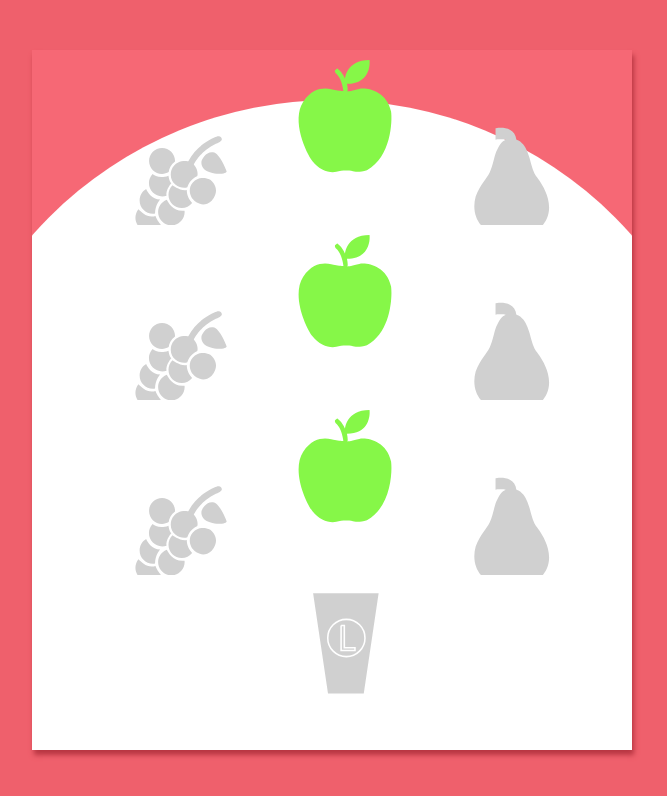
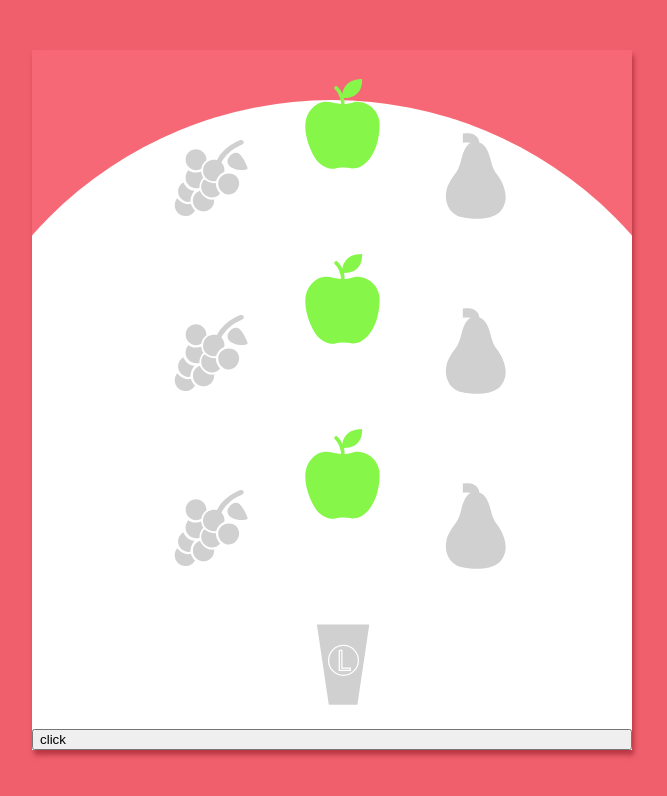
Before and after one commit to justinecomment/Yummy, a React (Create React App) app: page / in a window 1280 px wide. Shown: the top 796 px of the page, without its empty margins (308-975 px from the left). Built offline with nearby package versions, Linux system fonts and the light colour scheme.

Commit message:
+ on select Fruit, transform it to circle

```diff
--- a/package.json
+++ b/package.json
@@ -10,7 +10,9 @@
     "react-dom": "^16.4.2",
     "react-router-dom": "^4.3.1",
     "react-scripts": "1.1.5",
-    "react-transitions": "^1.0.0"
+    "react-transitions": "^1.0.0",
+    "snapsvg": "^0.5.1",
+    "snapsvg-cjs": "0.0.6"
   },
   "scripts": {
     "start-js": "react-scripts start",
--- a/src/Containers/Container/Container.css
+++ b/src/Containers/Container/Container.css
@@ -11,3 +11,10 @@
   .Container .rondBlanc {
     z-index: 0;
     position: absolute; }
+  .Container button {
+    z-index: 2;
+    position: absolute;
+    bottom: 0;
+    display: flex;
+    width: 100%;
+    text-align: center; }
--- a/src/Containers/Container/Container.js
+++ b/src/Containers/Container/Container.js
@@ -1,27 +1,48 @@
 import React, { Component } from 'react';
 import './Container.css';
-import SelectFruit from '../SelectFruit/SelectFruit';
+import SelectItem from '../SelectItem/SelectItem';
 import JsonFruits from '../../Assets/svgFruits.json';
 import JsonGlass from '../../Assets/svgGlass.json';
 
 class Container extends Component {
 
+  state={
+    clicked: false
+  }
+
+  clicked = () => {
+    this.setState({
+      clicked: true
+    })
+  }
+
   render() {
+    let clicked1 = null;
+    let clicked2 = null;
+    let clicked3 = null;
+    if(this.state.clicked){
+      clicked1= "click1";
+      clicked2= "click2";
+      clicked3= "click3";
+    }
+
     return (
       <div className="Container">
-        <svg width="100%" height ="100%" viewBox="30 0 600 200">
-          <SelectFruit item={JsonFruits} />
+        <svg id="monsvg1" width="100%" height ="100%" viewBox="30 -30 600 250">
+          <SelectItem item={JsonFruits} clicked={clicked1} />
         </svg>
-        <svg width="100%" height ="100%" viewBox="30 0 600 200">
-          <SelectFruit item={JsonFruits} />
+         <svg id="monsvg2" width="100%" height ="100%" viewBox="30 -30 600 250">
+          <SelectItem item={JsonFruits} clicked={clicked2} />
         </svg>
-        <svg width="100%" height ="100%" viewBox="30 0 600 200">
-          <SelectFruit item={JsonFruits} />
+        <svg id="monsvg3"width="100%" height ="100%" viewBox="30 -30 600 250">
+          <SelectItem item={JsonFruits} clicked={clicked3} />
         </svg>
 
-        <svg width="100%" height ="100%" viewBox="30 0 600 200">
-          <SelectFruit item={JsonGlass} />
+        <svg id="monsvg" width="100%" height ="100%" viewBox="30 -50 600 250">
+          <SelectItem item={JsonGlass} />
         </svg>
+
+        <button onClick={this.clicked}>click</button>
 
         <svg height="100%" width="100%" className="rondBlanc">
           <circle cx="50%" cy="450" r="400" fill="#fff" />
--- a/src/Containers/Container/Container.scss
+++ b/src/Containers/Container/Container.scss
@@ -15,4 +15,13 @@
     z-index: 0;
     position: absolute;
   }
+
+  button{
+    z-index: 2;
+    position: absolute;
+    bottom: 0;
+    display: flex;
+    width: 100%;
+    text-align: center;
+  }
 }
--- a/src/Containers/SelectFruit/SelectFruit.js
+++ b/src/Containers/SelectItem/SelectItem.js
@@ -1,8 +1,8 @@
 import React, { Component } from 'react';
-// import jsonFruits from '../../Assets/svgFruits.json';
-import './SelectFruit.css';
+import './SelectItem.css';
+import Snap from 'snapsvg-cjs';
 
-class SelectFruit extends Component {
+class SelectItem extends Component {
    state={
     liste: [],
     path: [],
@@ -91,6 +91,7 @@ class SelectFruit extends Component {
     })
   }
 
+
   render() {
     let animRotate = {
       transform: `rotate(${this.state.rotateCircle}deg)`,
@@ -107,6 +108,8 @@ class SelectFruit extends Component {
       cursor: 'pointer',
     }
 
+
+
     return (
       <svg className="SelectFruit" height="600" width="600" viewBox="0 0 600 600">
         <g className="firstCircle" style={animRotate}>
@@ -117,18 +120,41 @@ class SelectFruit extends Component {
 
             if (key === this.state.centerElement) {
               color = item.color;
+
+              if(this.props.clicked === "click1"){
+                let svg = Snap.select('#monsvg1');
+                let group = svg.select("#groupItem" + this.state.centerElement);
+                let paths = group.selectAll("#path");
+                let circle = svg.path("M 250, 200 m -75, 0 a 75,75 0 1,0 150,0 a 75,75 0 1,0 -150,0");
+                circle.attr({ opacity: 0 })
+                paths.animate({ d: circle }, 1000);
+              } else if (this.props.clicked === "click2"){
+                let svg = Snap.select('#monsvg2');
+                let group = svg.select("#groupItem" + this.state.centerElement);
+                let paths = group.selectAll("#path");
+                let circle = svg.path("M 250, 200 m -75, 0 a 75,75 0 1,0 150,0 a 75,75 0 1,0 -150,0");
+                circle.attr({ opacity: 0 })
+                paths.animate({ d: circle }, 1000);
+              } else if (this.props.clicked === "click3") {
+                let svg = Snap.select('#monsvg3');
+                let group = svg.select("#groupItem" + this.state.centerElement);
+                let paths = group.selectAll("#path");
+                let circle = svg.path("M 250, 200 m -75, 0 a 75,75 0 1,0 150,0 a 75,75 0 1,0 -150,0");
+                circle.attr({ opacity: 0 })
+                paths.animate({ d: circle }, 1000);
+              }
             }
 
             for (let index in item.svgPath) {
               let path = (
-                <path fill={color} stroke={stroke} stroke-width="6" d={item.svgPath[index].d} key={index} />
+                <path id={`path`} fill={color} stroke={stroke} strokeWidth="6" d={item.svgPath[index].d} key={index} />
               );
               pathComplet.push(path);
             }
 
             return (
               <g key={key} transform={`scale(0.3) translate(${item.x},${item.y})`}>
-                <g style={rotateItem}>
+                <g id={`groupItem${key}`} style={rotateItem}>
                   {pathComplet}
                 </g>
               </g>
@@ -146,4 +172,4 @@ class SelectFruit extends Component {
   }
 }
 
-export default SelectFruit;
+export default SelectItem;
```
Also changed, not shown: src/Containers/Test/Test.js (added, +33 -0 lines), src/Containers/SelectItem/SelectItem.css (added), src/Containers/SelectItem/SelectItem.scss (renamed from src/Containers/SelectFruit/SelectFruit.scss), 1 other file (tests, documents, lock files or other folders).
